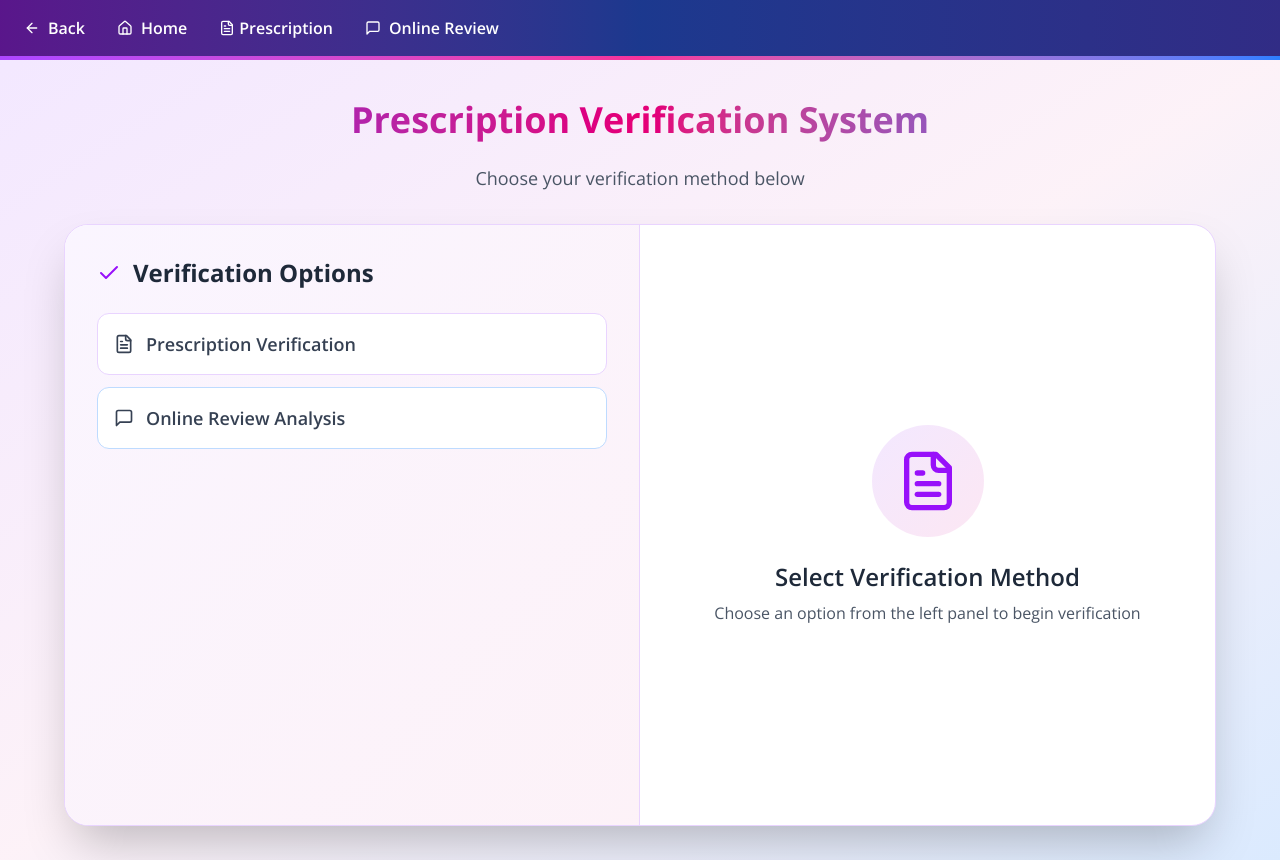
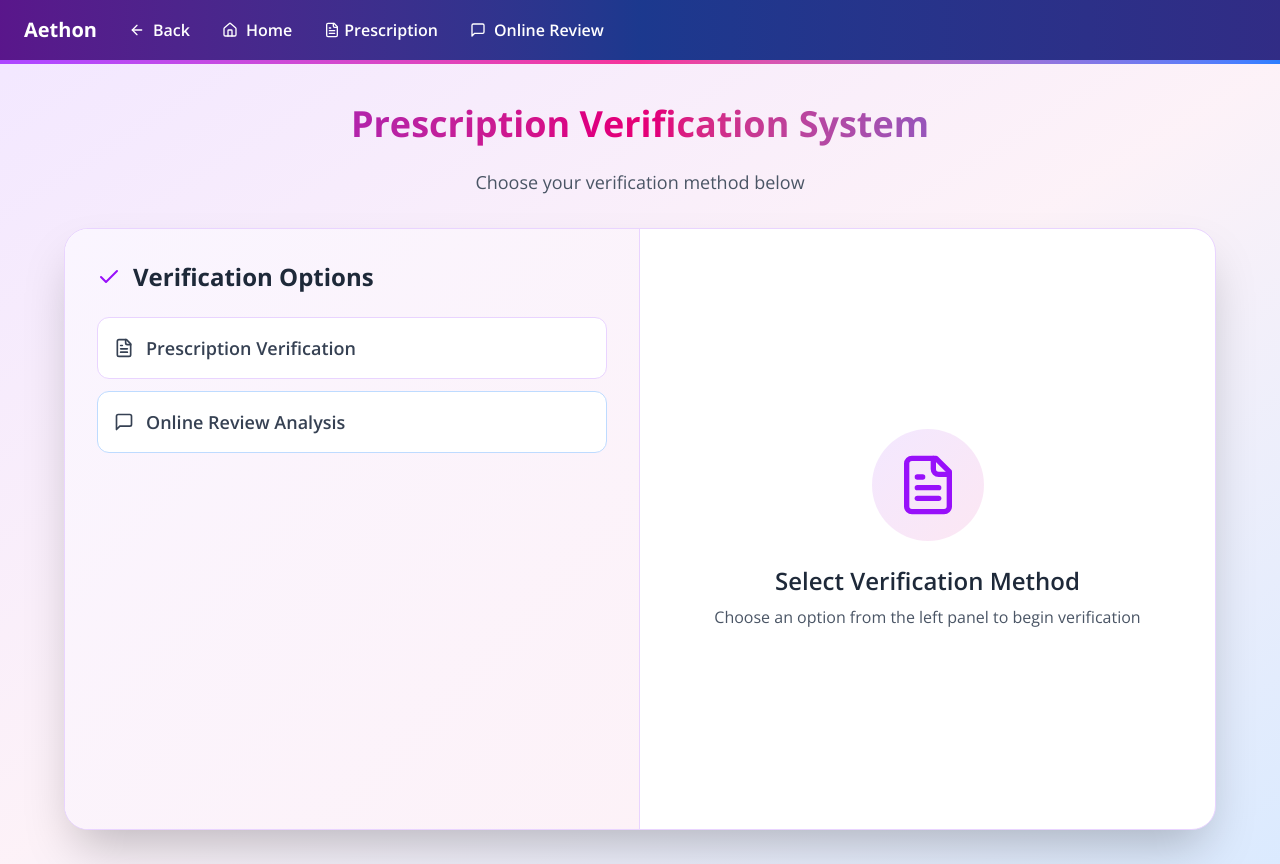
Before and after one commit to parthak314/Aethon, a Next.js app in the folder frontend/aethon/: page /verify in a window 1280 px wide. Built offline with nearby package versions, Linux system fonts and the light colour scheme.

Commit message:
final final commit for frontend

```diff
--- a/frontend/aethon/app/config.ts
+++ b/frontend/aethon/app/config.ts
@@ -1,5 +1,5 @@
 export const API = {
-  BASE_URL: "http://172.29.109.113:5000",
+  BASE_URL: "http://127.0.0.1:5000",
   ENDPOINTS: {
     ANALYSE: "/analyse"
   }
--- a/frontend/aethon/app/layout.tsx
+++ b/frontend/aethon/app/layout.tsx
@@ -36,6 +36,9 @@ export default function ClientLayout({
           <nav className="max-w-7xl mx-auto px-6 py-4">
             <div className="flex items-center justify-between">
               <div className="flex items-center space-x-8">
+
+                <p className="flex items-center gap-2 text-white hover:text-purple-200 transition-colors duration-200 font-bold text-xl"> Aethon </p>
+
                 <Link
                   href={nextPath}
                   className="flex items-center gap-2 text-white hover:text-purple-200 transition-colors duration-200 font-semibold"
```
